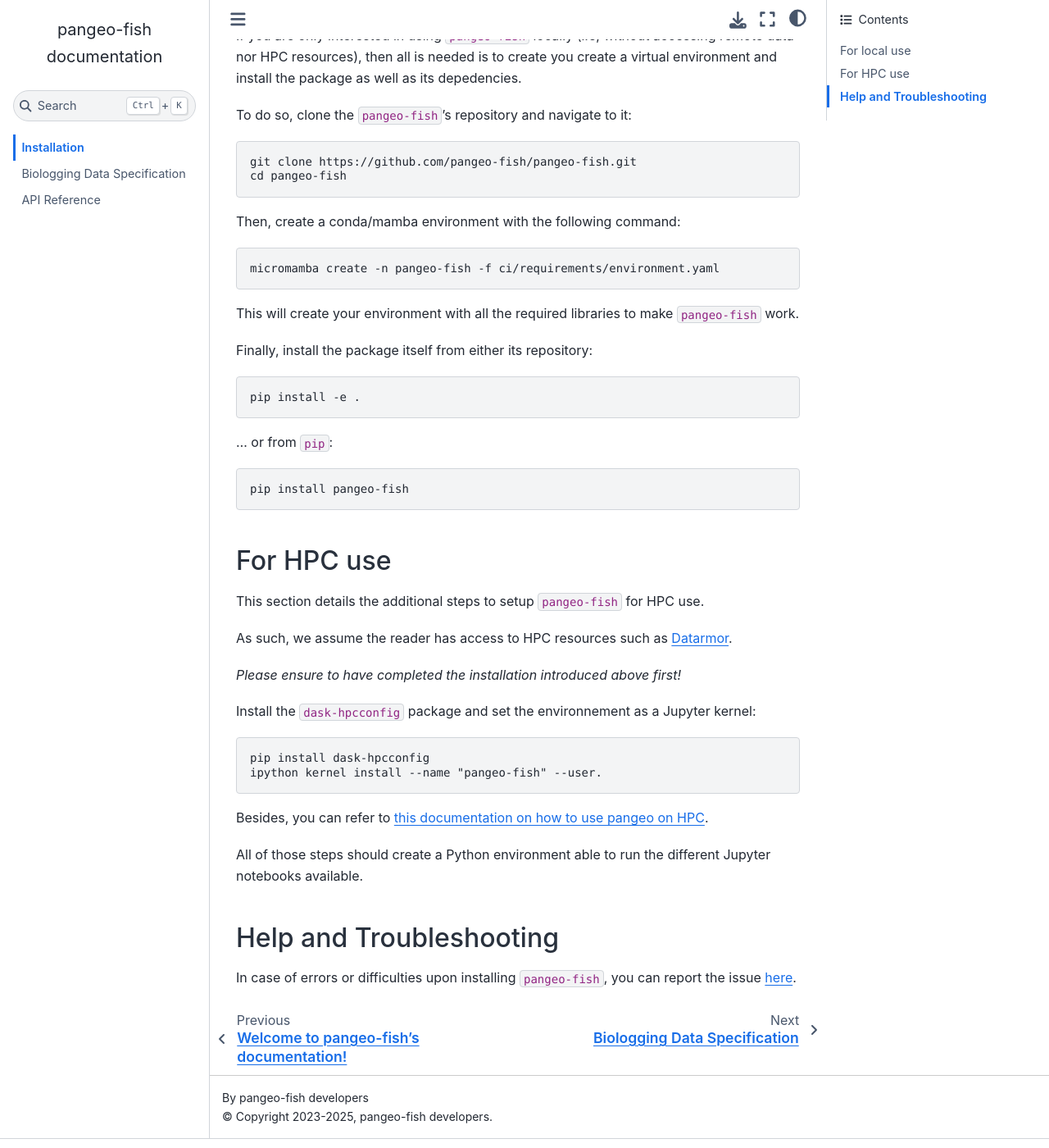
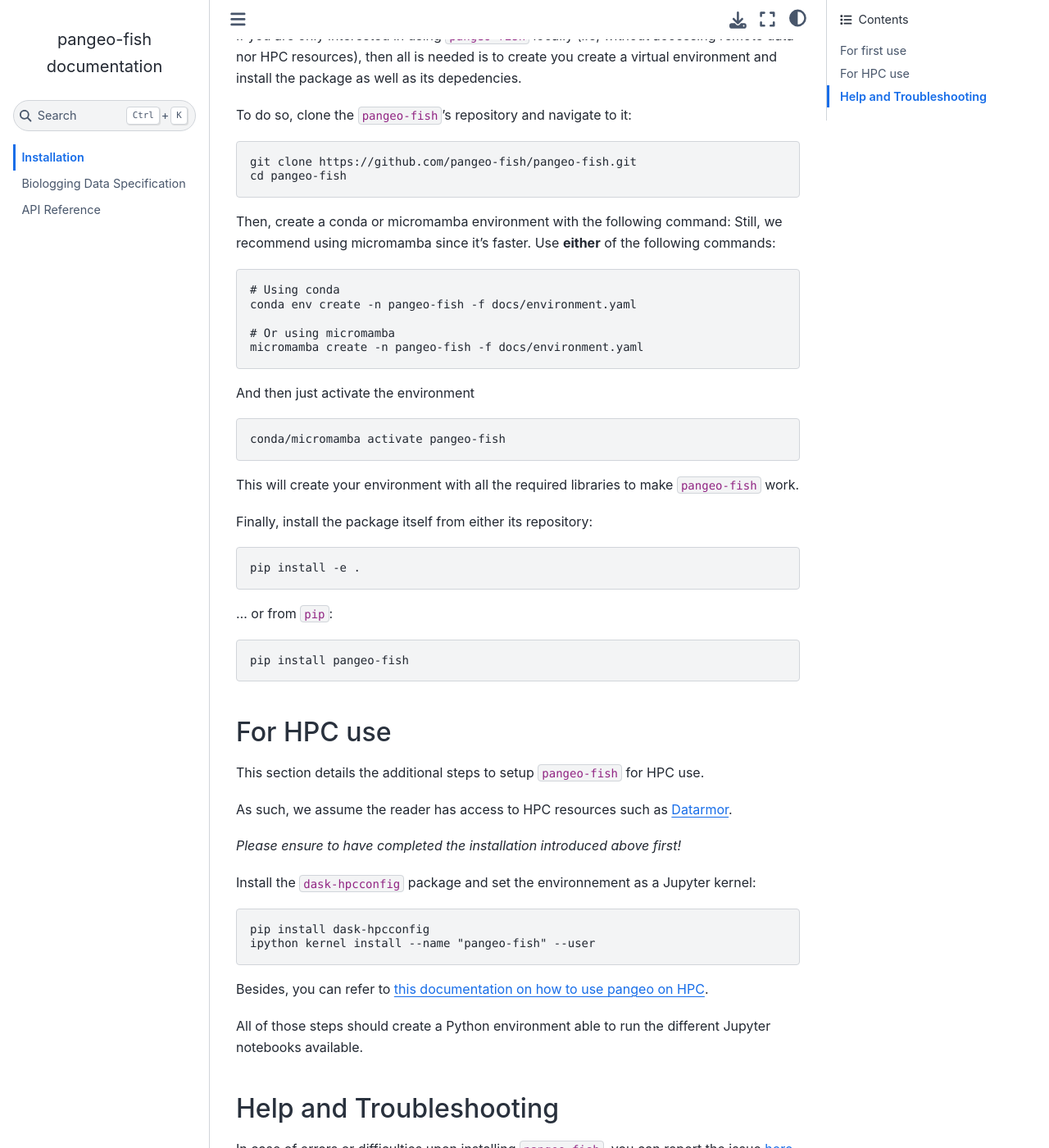
Before and after one commit to pangeo-fish/pangeo-fish, a Sphinx documentation site: the page built from docs/installation.md, in a window 1280 px wide and 1400 px high, scrolled down 390 px. Shown: the whole window at 82% size. Built offline with Sphinx 7.4.7 and the Sphinx Book theme 1.1.4, drawn with Linux system fonts in a browser that asks for light colours; pages that are not in the unit, such as notebooks, are missing from menus.

Commit message:
Fix issue #207:Changes in the installation.md + right path +typo fix

````diff
--- a/docs/installation.md
+++ b/docs/installation.md
@@ -8,7 +8,7 @@
 
 For more information, please refer to this page: [pangeo on Windows](https://gitlab.ifremer.fr/diam/Pangeo-on-Windows).
 
-## For local use
+## For first use
 
 If you are only interested in using `pangeo-fish` locally (i.e, without accessing remote data nor HPC resources), then all is needed is to create you create a virtual environment and install the package as well as its depedencies.
 
@@ -19,10 +19,21 @@
 cd pangeo-fish
 ```
 
-Then, create a conda/mamba environment with the following command:
+Then, create a conda or micromamba environment with the following command:
+Still, we recommend using micromamba since it’s faster. Use **either** of the following commands:
 
 ```console
-micromamba create -n pangeo-fish -f ci/requirements/environment.yaml
+# Using conda
+conda env create -n pangeo-fish -f docs/environment.yaml
+
+# Or using micromamba
+micromamba create -n pangeo-fish -f docs/environment.yaml
+```
+
+And then just activate the environment
+
+```console
+conda/micromamba activate pangeo-fish
 ```
 
 This will create your environment with all the required libraries to make `pangeo-fish` work.
@@ -51,10 +62,10 @@
 
 ```console
 pip install dask-hpcconfig
-ipython kernel install --name "pangeo-fish" --user.
+ipython kernel install --name "pangeo-fish" --user
 ```
 
-Besides, you can refer to [this documentation on how to use pangeo on HPC](https://gitlab.ifremer.fr/diam/pangeo_on_HPC).
+Besides, you can refer to [this documentation on how to use pangeo on HPC](https://dask-hpcconfig.readthedocs.io/en/latest/).
 
 All of those steps should create a Python environment able to run the different Jupyter notebooks available.
 
````
